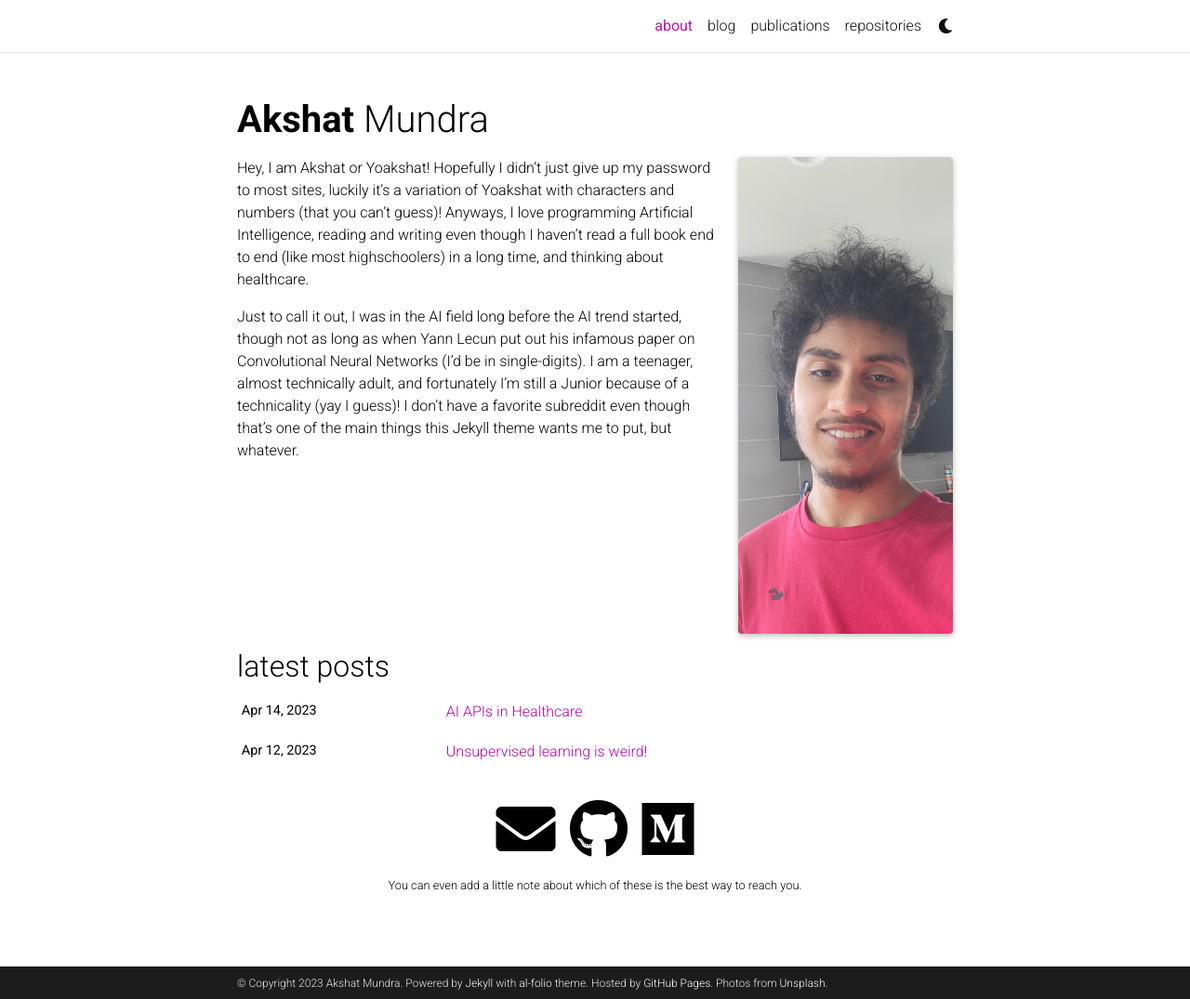
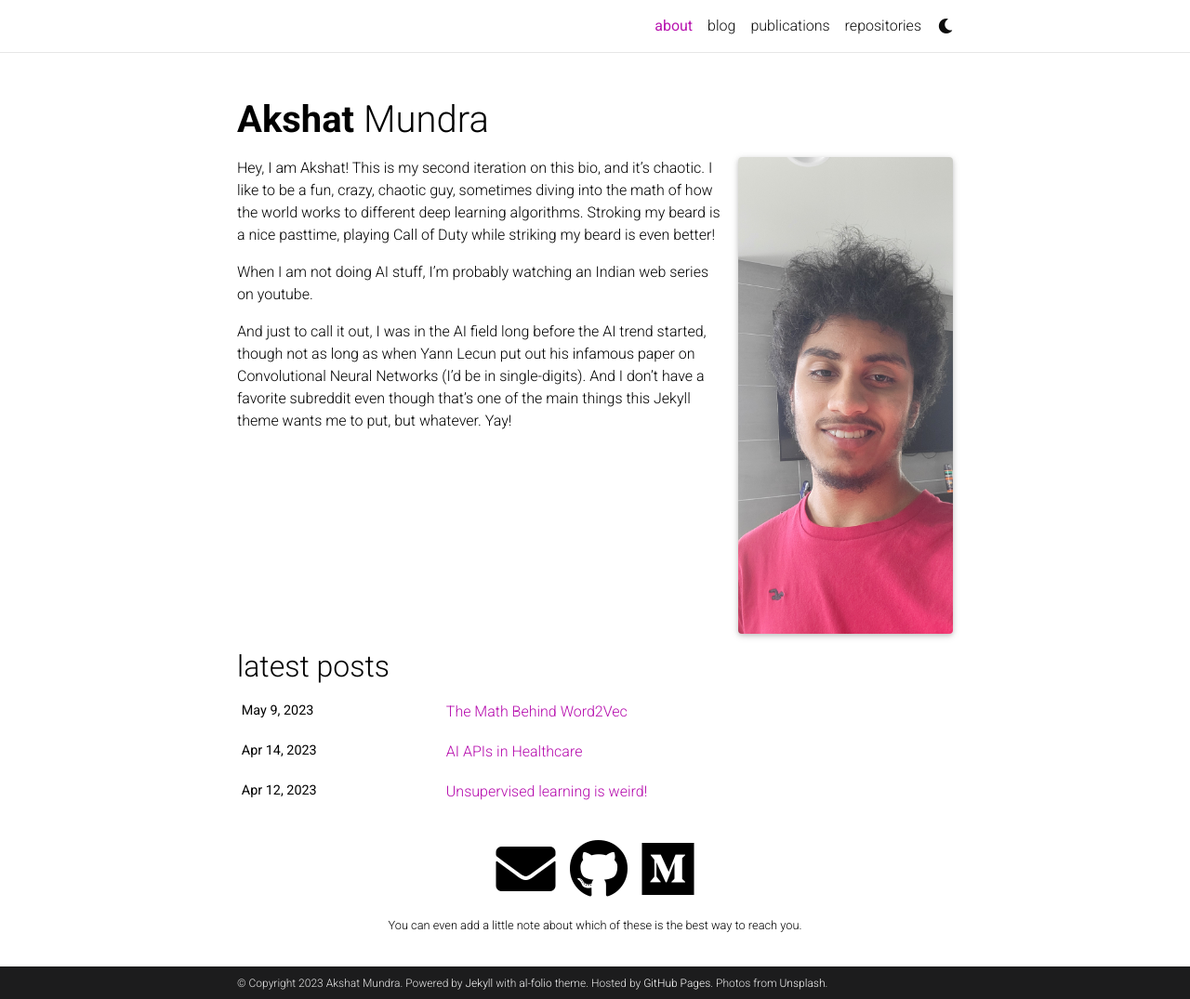
Before and after one commit to Yoakshat/Yoakshat.github.io, a Jekyll site: the page built from _pages/about.md, in a window 1280 px wide and 1075 px high. Shown: the whole window at 93% size. Built offline with Jekyll 4.4.1, drawn with Linux system fonts in a browser that asks for light colours; comment, search, counter and statistics services are not loaded; a style sheet for code colours, icons or effects is not loaded.

```diff
--- a/_pages/about.md
+++ b/_pages/about.md
@@ -16,9 +16,12 @@ selected_papers: false # includes a list of papers marked as "selected={true}"
 social: true  # includes social icons at the bottom of the page
 ---
 
-Hey, I am Akshat or Yoakshat! Hopefully I didn't just give up my password to most sites, luckily it's a variation
-of Yoakshat with characters and numbers (that you can't guess)! Anyways, I love programming Artificial Intelligence, reading and writing even though I haven't read a full book end to end (like most highschoolers) in a long time, and thinking about healthcare.
+Hey, I am Akshat! This is my second iteration on this bio, and it's chaotic. I like to be a fun, crazy, chaotic guy, sometimes
+diving into the math of how the world works to different deep learning algorithms. Stroking my beard is a nice
+pasttime, playing Call of Duty while striking my beard is even better!
 
-Just to call it out, I was in the AI field long before the AI trend started, though not as long as when Yann Lecun
-put out his infamous paper on Convolutional Neural Networks (I'd be in single-digits). I am a teenager, almost technically adult, and fortunately I'm still a Junior because of a technicality (yay I guess)! I don't have a favorite
-subreddit even though that's one of the main things this Jekyll theme wants me to put, but whatever.
+When I am not doing AI stuff, I'm probably watching an Indian web series on youtube.
+
+And just to call it out, I was in the AI field long before the AI trend started, though not as long as when Yann Lecun
+put out his infamous paper on Convolutional Neural Networks (I'd be in single-digits). And I don't have a favorite
+subreddit even though that's one of the main things this Jekyll theme wants me to put, but whatever. Yay!
```
Also changed, not shown: _posts/2023-05-08-word2vec-backprop.md (added, +56 -0 lines).
